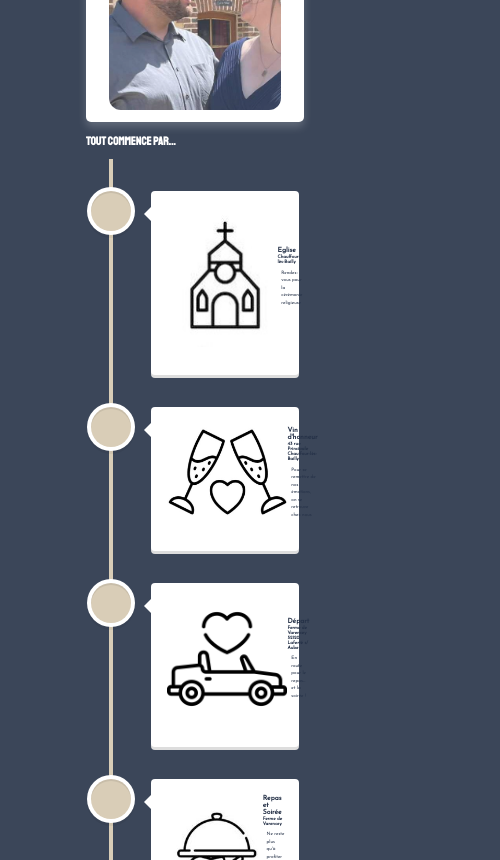
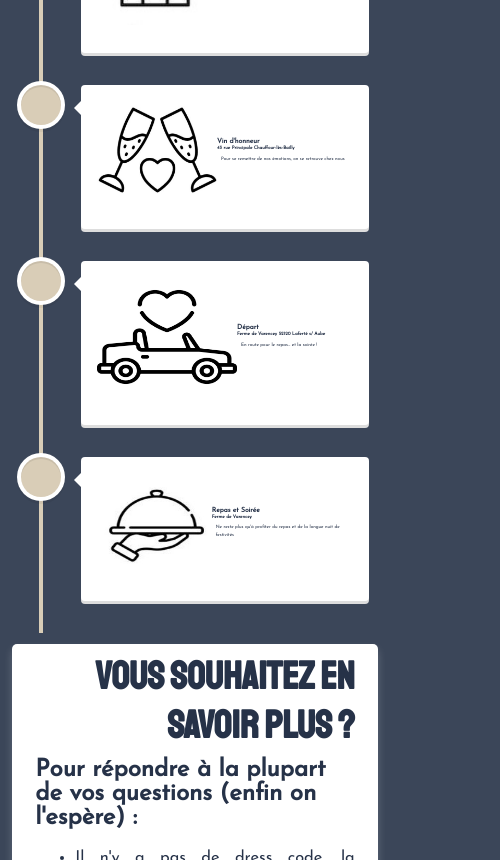
Before and after one commit to tatiana-sthl/wedding, a Next.js app: page / in a window 390 px wide. Shown: the part 1140-2000 px from the top of the page, 500 px wide, since content can reach past the window. Built offline with nearby package versions, Linux system fonts and the light colour scheme.

Commit message:
add some responsive about p

```diff
--- a/src/app/page.module.css
+++ b/src/app/page.module.css
@@ -278,9 +278,21 @@
 
 /*mobile*/
 @media (max-width: 768px) {
+  .main {
+    margin: 1vw;
+  }
   .imgFront {
     width: 100%;
     object-fit: cover;
+  }
+  .ulInfos {
+    font-size: 4.2vw;
+  }
+  .h2 {
+    font-size: 10vw;
+  }
+  .h2Right {
+    font-size: 10vw;
   }
   .iframe {
     width: 100%;
```
